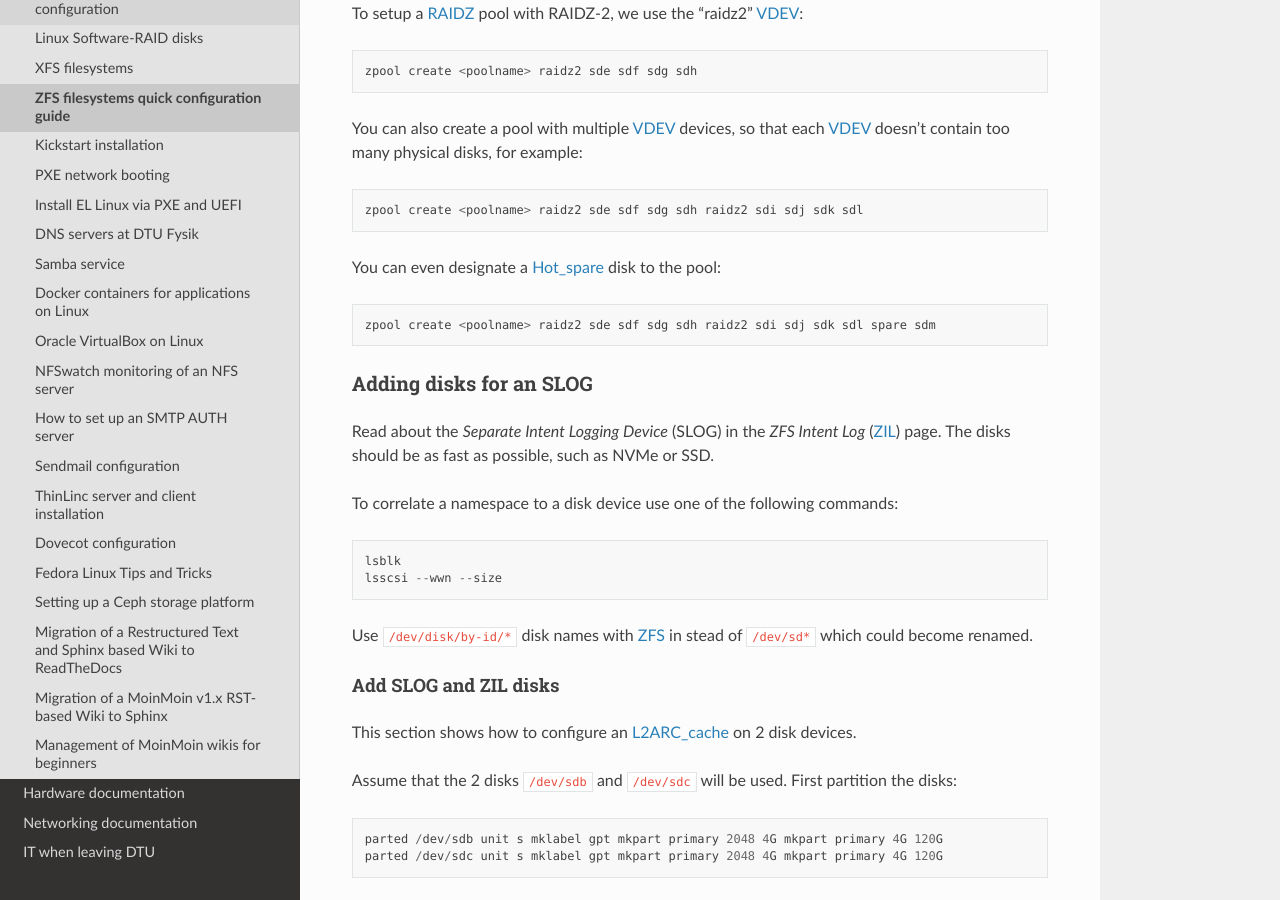
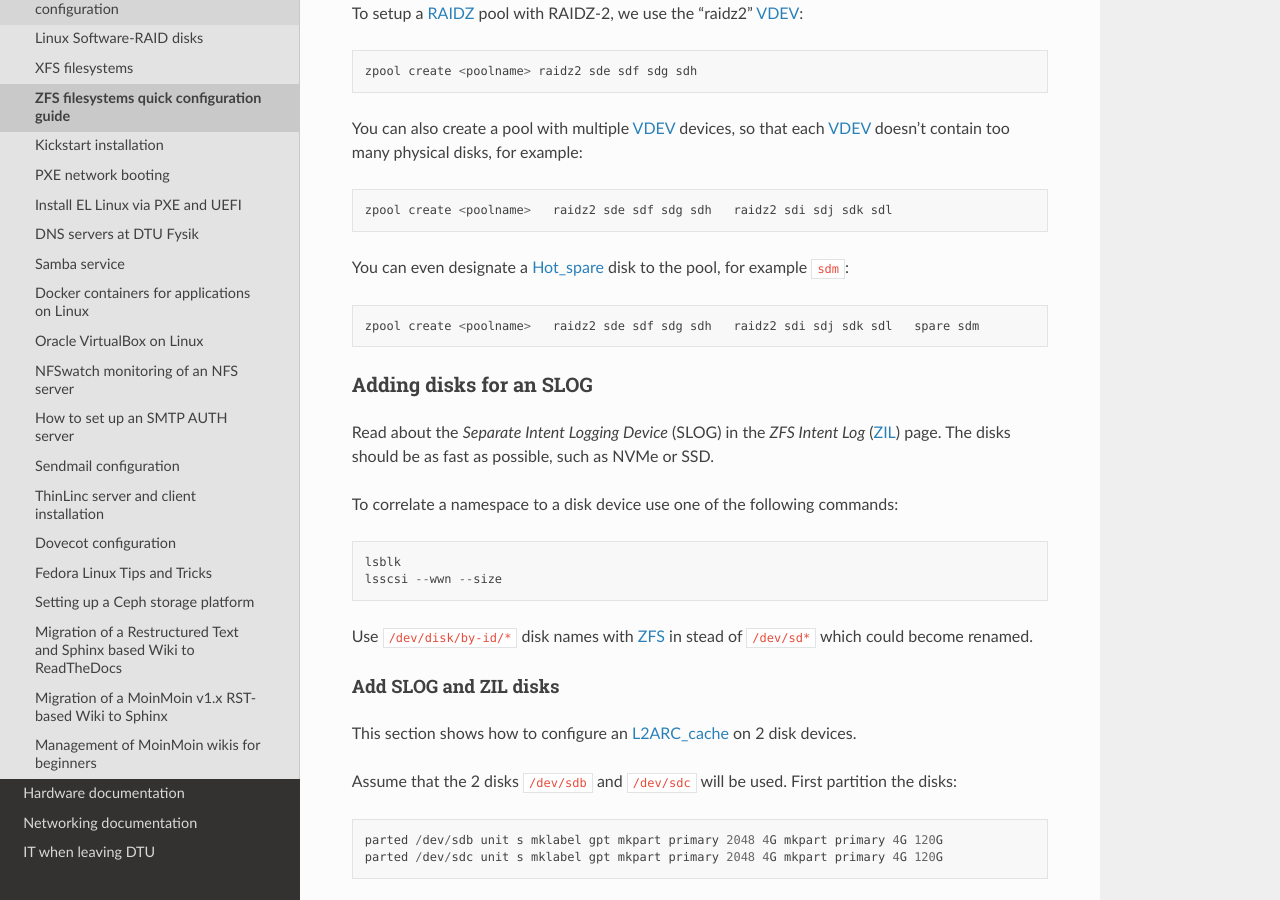
Before and after one commit to OleHolmNielsen/ITwiki, a Sphinx documentation site: the page built from docs/ZFS_filesystems.rst, in a window 1280 px wide and 900 px high, scrolled down 5138 px. Built offline with Sphinx 7.4.7 and the Read the Docs theme 3.1.0, drawn with Linux system fonts in a browser that asks for light colours.

Commit message:
Minor edit

```diff
--- a/docs/ZFS_filesystems.rst
+++ b/docs/ZFS_filesystems.rst
@@ -225,11 +225,11 @@ To setup a RAIDZ_ pool with RAIDZ-2, we use the "raidz2" VDEV_::
 You can also create a pool with multiple VDEV_ devices, so that each VDEV_ doesn't contain too many physical disks,
 for example::
 
-  zpool create <poolname> raidz2 sde sdf sdg sdh raidz2 sdi sdj sdk sdl
+  zpool create <poolname>   raidz2 sde sdf sdg sdh   raidz2 sdi sdj sdk sdl
 
-You can even designate a Hot_spare_ disk to the pool::
+You can even designate a Hot_spare_ disk to the pool, for example ``sdm``::
 
-  zpool create <poolname> raidz2 sde sdf sdg sdh raidz2 sdi sdj sdk sdl spare sdm
+  zpool create <poolname>   raidz2 sde sdf sdg sdh   raidz2 sdi sdj sdk sdl   spare sdm
 
 .. _zpool-create: https://openzfs.github.io/openzfs-docs/man/master/8/zpool-create.8.html
 .. _RAIDZ: https://www.raidz-calculator.com/raidz-types-reference.aspx
```
